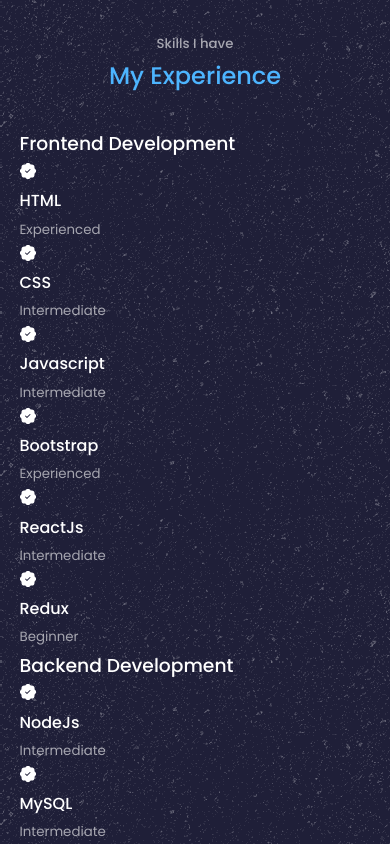
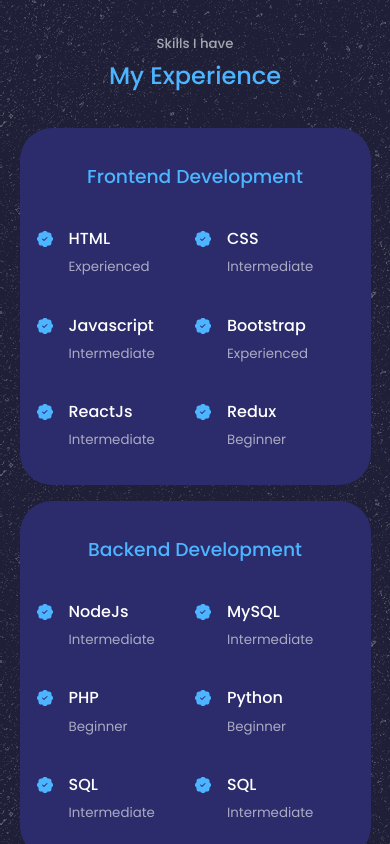
Before and after one commit to abhishek5131/myPortfolio, a React (Create React App) app: page / in a window 390 px wide. Shown: the part 1780-2624 px from the top of the page. Built offline with nearby package versions, Linux system fonts and the light colour scheme.

Commit message:
moajor update in css file

```diff
--- a/src/components/experience/experience.css
+++ b/src/components/experience/experience.css
@@ -0,0 +1,63 @@
+.experience__container {
+    display: grid;
+    grid-template-columns: 1fr 1fr;
+    gap: 2rem;
+}
+
+.experience__container > div {
+    background: var(--color-bg-variant);
+    padding: 2.4rem 5rem;
+    border-radius: 2rem;
+    border: 1px solid transparent;
+    transition: var(--transition);
+}
+.experience__container > div:hover {
+    background: transparent;
+    border-color: var(--color-primary-variant);
+    cursor: default;
+}
+.experience__container > div h3 {
+    text-align: center;
+    margin-bottom: 2rem;
+    color: var(--color-primary);
+}
+
+.experience__content {
+    display: grid;
+    grid-template-columns: 1fr 1fr;
+    row-gap: 2rem;
+}
+.experience__detail {
+    display: flex;
+    gap: 1rem;
+}
+.experience__detail-icon {
+    margin-top: 6px;
+    color: var(--color-primary);
+}
+
+
+/*===============================MEDIA QUERIES( for Medium Devices)=============================*/
+
+@media screen and (max-width: 1024px) {
+    .experience__container{
+        grid-template-columns: 1fr;
+    }
+    .experience__container > div {
+        width: 80%;
+        padding: 2rem;
+        margin: 0 auto;
+    }
+}
+
+/*===============================MEDIA QUERIES( for Smaller Devices)=============================*/
+
+@media screen and (max-width: 600px) {
+    .experience__container {
+        gap: 1rem;
+    }
+    .experience__container > div {
+        width: 100%;
+        padding: 2rem 1rem;
+    }
+}
```
